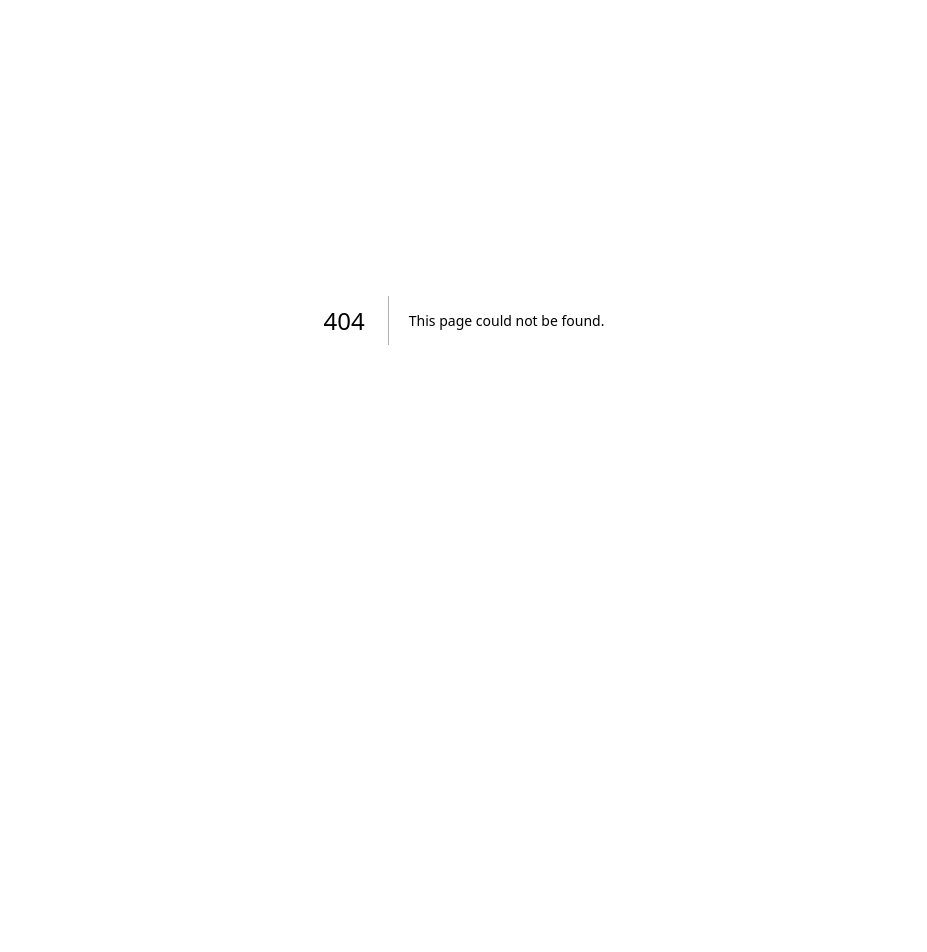
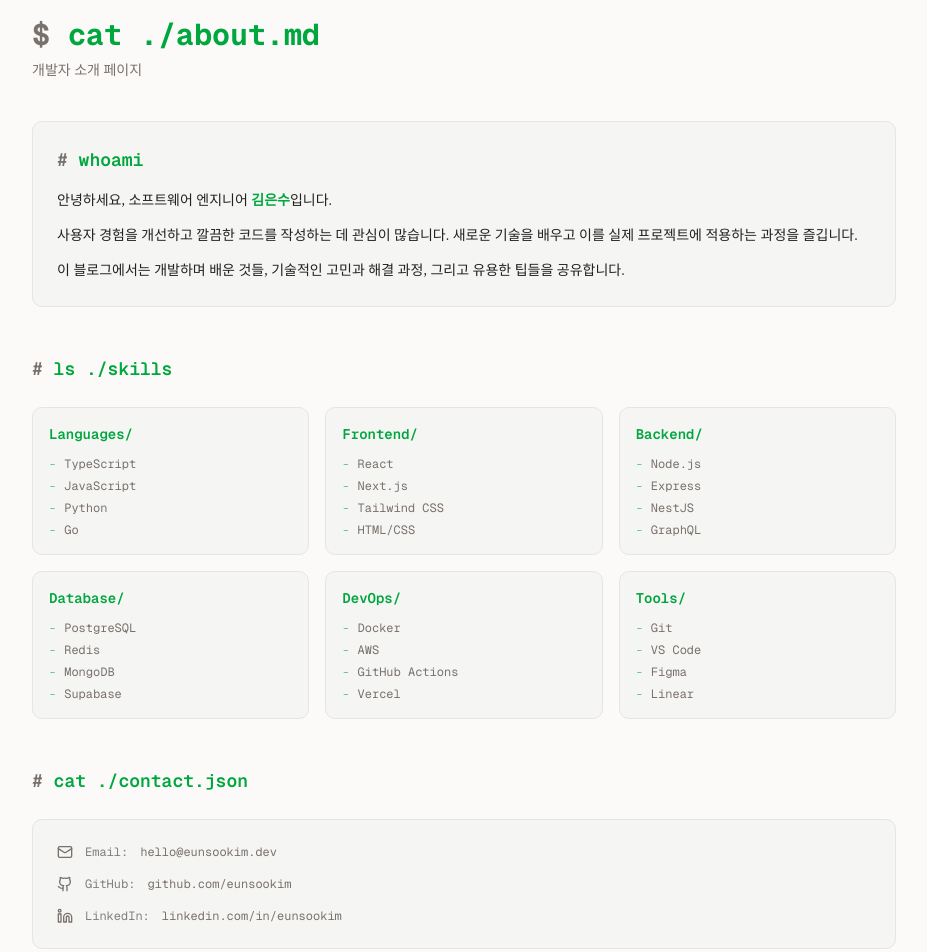
Before and after one commit to eunsookim/eunsookim.github.io, a Next.js app: page /about in a window 1280 px wide. Before the commit this address had no page. Shown: the part 80-1032 px from the top of the page, without its empty margins (176-1103 px from the left). Before the commit the page ends 800 px from the top, so only its background shows below. Built offline with nearby package versions, Linux system fonts and the light colour scheme.

Commit message:
feat: add about page with hardcoded content
Co-Authored-By: Claude Opus 4.6 <noreply@anthropic.com>

```diff
--- /dev/null
+++ b/src/app/(public)/about/page.tsx
@@ -0,0 +1,157 @@
+import type { Metadata } from "next";
+import { Mail, Github, Linkedin } from "lucide-react";
+
+export const metadata: Metadata = {
+  title: "About",
+  description: "안녕하세요, 개발자 김은수입니다. 기술 스택과 경력을 소개합니다.",
+  openGraph: {
+    title: "About | eunsookim.dev",
+    description: "안녕하세요, 개발자 김은수입니다. 기술 스택과 경력을 소개합니다.",
+  },
+};
+
+/* ──────────────────────────────────────────────
+ * CUSTOMIZE: Replace placeholder values below
+ * with your real information.
+ * ────────────────────────────────────────────── */
+
+const SKILLS = {
+  Languages: ["TypeScript", "JavaScript", "Python", "Go"],
+  Frontend: ["React", "Next.js", "Tailwind CSS", "HTML/CSS"],
+  Backend: ["Node.js", "Express", "NestJS", "GraphQL"],
+  Database: ["PostgreSQL", "Redis", "MongoDB", "Supabase"],
+  DevOps: ["Docker", "AWS", "GitHub Actions", "Vercel"],
+  Tools: ["Git", "VS Code", "Figma", "Linear"],
+} as const;
+
+const CONTACTS = [
+  {
+    icon: Mail,
+    label: "Email",
+    value: "hello@eunsookim.dev",
+    href: "mailto:hello@eunsookim.dev",
+  },
+  {
+    icon: Github,
+    label: "GitHub",
+    value: "github.com/eunsookim",
+    href: "https://github.com/eunsookim",
+  },
+  {
+    icon: Linkedin,
+    label: "LinkedIn",
+    value: "linkedin.com/in/eunsookim",
+    href: "https://linkedin.com/in/eunsookim",
+  },
+] as const;
+
+export default function AboutPage() {
+  return (
+    <section className="mx-auto max-w-4xl px-4 py-10">
+      {/* Page heading */}
+      <div className="mb-10">
+        <h1 className="font-mono text-3xl font-bold text-primary">
+          <span className="text-muted-foreground">$</span> cat ./about.md
+        </h1>
+        <p className="mt-2 text-sm text-muted-foreground">
+          개발자 소개 페이지
+        </p>
+      </div>
+
+      {/* ── Introduction ── */}
+      <div className="mb-12 rounded-lg border border-border bg-card p-6">
+        <h2 className="mb-4 font-mono text-lg font-semibold text-primary">
+          <span className="text-muted-foreground">#</span> whoami
+        </h2>
+        {/* CUSTOMIZE: Replace this placeholder introduction */}
+        <div className="space-y-3 text-sm leading-relaxed text-foreground/90">
+          <p>
+            안녕하세요, 소프트웨어 엔지니어{" "}
+            <span className="font-semibold text-primary">김은수</span>입니다.
+          </p>
+          <p>
+            사용자 경험을 개선하고 깔끔한 코드를 작성하는 데 관심이 많습니다.
+            새로운 기술을 배우고 이를 실제 프로젝트에 적용하는 과정을 즐깁니다.
+          </p>
+          <p>
+            이 블로그에서는 개발하며 배운 것들, 기술적인 고민과 해결 과정,
+            그리고 유용한 팁들을 공유합니다.
+          </p>
+        </div>
+      </div>
+
+      {/* ── Skills / Tech Stack ── */}
+      <div className="mb-12">
+        <h2 className="mb-6 font-mono text-lg font-semibold text-primary">
+          <span className="text-muted-foreground">#</span> ls ./skills
+        </h2>
+        {/* CUSTOMIZE: Update skill categories and items */}
+        <div className="grid gap-4 sm:grid-cols-2 lg:grid-cols-3">
+          {Object.entries(SKILLS).map(([category, items]) => (
+            <div
+              key={category}
+              className="rounded-lg border border-border bg-card p-4"
+            >
+              <h3 className="mb-3 font-mono text-sm font-semibold text-primary">
+                {category}/
+              </h3>
+              <ul className="space-y-1.5">
+                {items.map((skill) => (
+                  <li
+                    key={skill}
+                    className="font-mono text-xs text-muted-foreground"
+                  >
+                    <span className="mr-2 text-primary/60">-</span>
+                    {skill}
+                  </li>
+                ))}
+              </ul>
+            </div>
+          ))}
+        </div>
+      </div>
+
+      {/* ── Contact ── */}
+      <div className="mb-12">
+        <h2 className="mb-6 font-mono text-lg font-semibold text-primary">
+          <span className="text-muted-foreground">#</span> cat ./contact.json
+        </h2>
+        {/* CUSTOMIZE: Update contact links */}
+        <div className="rounded-lg border border-border bg-card p-6">
+          <div className="space-y-4">
+            {CONTACTS.map((contact) => {
+              const Icon = contact.icon;
+              return (
+                <a
+                  key={contact.label}
+                  href={contact.href}
+                  target={contact.href.startsWith("mailto:") ? undefined : "_blank"}
+                  rel={
+                    contact.href.startsWith("mailto:")
+                      ? undefined
+                      : "noopener noreferrer"
+                  }
+                  className="flex items-center gap-3 text-sm text-muted-foreground transition-colors hover:text-primary"
+                >
+                  <Icon className="size-4 shrink-0" />
+                  <span className="font-mono text-xs text-foreground/50">
+                    {contact.label}:
+                  </span>
+                  <span className="font-mono text-xs">{contact.value}</span>
+                </a>
+              );
+            })}
+          </div>
+        </div>
+      </div>
+
+      {/* ── Terminal-style footer ── */}
+      <div className="border-t border-border pt-6 text-center">
+        <p className="font-mono text-xs text-muted-foreground">
+          <span className="text-primary">$</span> echo &quot;읽어주셔서
+          감사합니다!&quot;
+        </p>
+      </div>
+    </section>
+  );
+}
```
